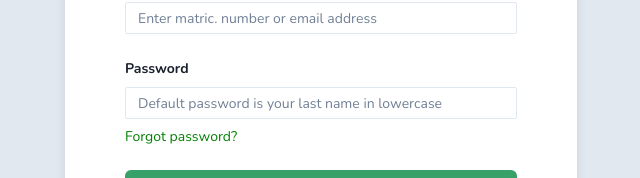
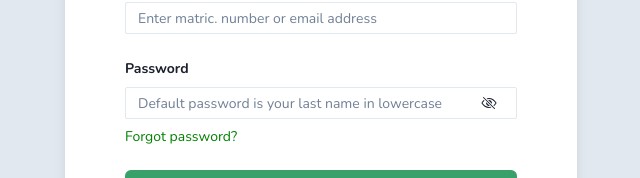
Before and after one commit to farayolaj/student-portal, a Next.js app: page /login in a window 1280 px wide. Shown: the part 303-481 px from the top of the page, without its empty margins (319-959 px from the left). Built offline with nearby package versions, Linux system fonts and the light colour scheme; no server answers.

Commit message:
Clean up log in error handling

```diff
--- a/src/api/auth.ts
+++ b/src/api/auth.ts
@@ -7,7 +7,6 @@ export type LoginCredential = {
 };
 
 export async function login({ username, password }: LoginCredential) {
-  try {
   const response = await api.post("authenticate", {
     user_login: username,
     user_pass: password,
@@ -20,13 +19,9 @@ export async function login({ username, password }: LoginCredential) {
     user: toUser(response.data.payload.profile),
     currentSessionId: response.data.payload.current_session,
   };
-  } catch (e) {
-    throw new Error("Internal server error");
-  }
 }
 
 export async function resetPassword({ username }: { username: string }) {
-  try {
   const response = await api.post("/reset_password", {
     user_login: username,
   });
@@ -35,7 +30,4 @@ export async function resetPassword({ username }: { username: string }) {
     throw new Error("Invalid matric. number or email address");
 
   return;
-  } catch (e) {
-    throw new Error("Internal server error");
 }
-}
--- a/src/hooks/use-auth.tsx
+++ b/src/hooks/use-auth.tsx
@@ -40,22 +40,23 @@ const AuthActionContext = createContext<TAuthAction>({
 
 type TAuthState = {
   user?: User;
-  authToken?: string;
+  authToken: string | null;
   isLoggingIn: boolean;
   error?: Error | null;
 };
 
 const AuthStateContext = createContext<TAuthState>({
   isLoggingIn: false,
+  authToken: null,
 });
 
 export const AuthProvider: FC<PropsWithChildren> = ({ children }) => {
   const [user, setUser] = useState<User | undefined>();
   const [isLoggingIn, setIsLoggingIn] = useState(false);
   const [error, setError] = useState<Error | null | undefined>();
-  const [authToken, setAuthToken] = useLocalStorage<string | undefined>(
+  const [authToken, setAuthToken] = useLocalStorage<string | null>(
     "token",
-    undefined
+    null
   );
 
   useEffect(() => {
@@ -84,10 +85,7 @@ export const AuthProvider: FC<PropsWithChildren> = ({ children }) => {
       setIsLoggingIn(false);
       opts?.onSuccess(user);
       return user;
-    } catch (err: any) {
-      const error = new Error("Login failed. Check your details.", {
-        cause: err,
-      });
+    } catch (error: any) {
       setError(error);
       setIsLoggingIn(false);
       if (opts?.onError) opts.onError(error);
@@ -96,7 +94,7 @@ export const AuthProvider: FC<PropsWithChildren> = ({ children }) => {
   };
   const logout: TAuthAction["logout"] = async () => {
     setUser(undefined);
-    setAuthToken(undefined);
+    setAuthToken(null);
   };
 
   return (
--- a/src/pages/login.tsx
+++ b/src/pages/login.tsx
@@ -10,9 +10,13 @@ import {
   FormHelperText,
   FormLabel,
   Heading,
+  IconButton,
   Input,
+  InputGroup,
+  InputRightElement,
   Link,
   Text,
+  useToast,
 } from "@chakra-ui/react";
 import Image from "next/image";
 import NextLink from "next/link";
@@ -22,12 +26,16 @@ import * as routes from "../constants/routes";
 import useAuth from "../hooks/use-auth";
 import { FormEvent, useState } from "react";
 import { useRouter } from "next/router";
+import { IoEyeOffOutline, IoEyeOutline } from "react-icons/io5";
 
 export default function Login() {
   const [username, setUsername] = useState("");
   const [password, setPassword] = useState("");
+  const [showPassword, setShowPassword] = useState(false);
+  const togglePasswordVisibility = () => setShowPassword(!showPassword);
   const auth = useAuth();
   const router = useRouter();
+  const toast = useToast();
 
   const onLogin = async (e: FormEvent<HTMLFormElement>) => {
     e.preventDefault();
@@ -39,7 +47,12 @@ export default function Login() {
           router.push(routes.HOME);
         },
         onError: (err) => {
-          console.log(err);
+          toast({
+            title: "Login Failed",
+            description: err?.message,
+            status: "error",
+            isClosable: true,
+          });
         },
       }
     );
@@ -97,25 +110,42 @@ export default function Login() {
                     placeholder="Enter matric. number or email address"
                     size="sm"
                     onChange={(e) => setUsername(e.target.value)}
+                    autoComplete="username"
                   />
                 </FormControl>
                 <FormControl>
                   <FormLabel fontSize="sm" fontWeight="bold">
                     Password
                   </FormLabel>
-                  <Input
-                    name="password"
-                    placeholder="Default password is your last name in lowercase"
-                    size="sm"
-                    onChange={(e) => setPassword(e.target.value)}
-                  />
+                  <InputGroup size="sm">
+                    <Input
+                      name="password"
+                      type={showPassword ? "text" : "password"}
+                      placeholder="Default password is your last name in lowercase"
+                      onChange={(e) => setPassword(e.target.value)}
+                      autoComplete="current-password"
+                    />
+                    <InputRightElement>
+                      <IconButton
+                        variant="unstyled"
+                        aria-label="Toggle password visibility"
+                        boxSize={6}
+                        onClick={togglePasswordVisibility}
+                        icon={
+                          showPassword ? <IoEyeOutline /> : <IoEyeOffOutline />
+                        }
+                      />
+                    </InputRightElement>
+                  </InputGroup>
                   <FormHelperText>
                     <Link as={NextLink} href={routes.FORGOT_PASSWORD}>
                       Forgot password?
                     </Link>
                   </FormHelperText>
                 </FormControl>
-                <Button type="submit">Log In</Button>
+                <Button type="submit" isDisabled={auth.isLoggingIn}>
+                  Log In
+                </Button>
               </chakra.form>
             </CardBody>
           </Card>
```
Lines whose indentation alone changed are shown as unchanged.
